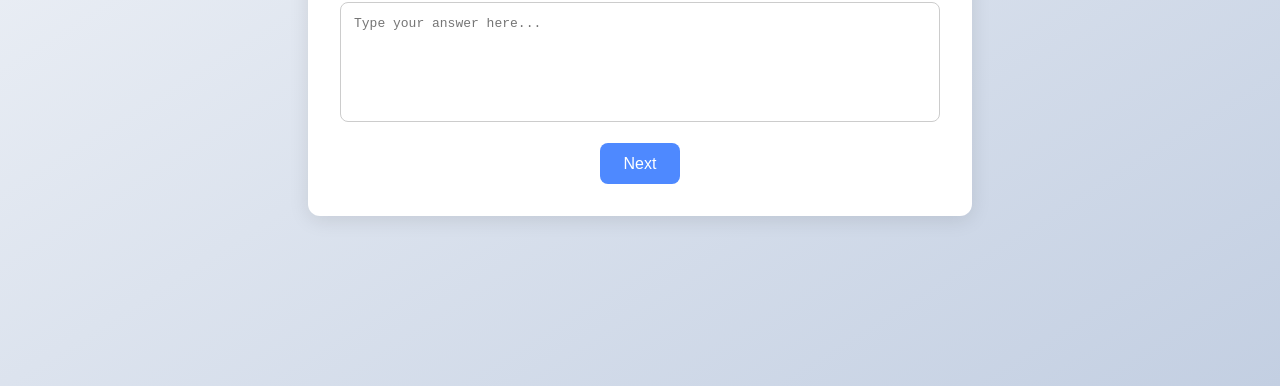
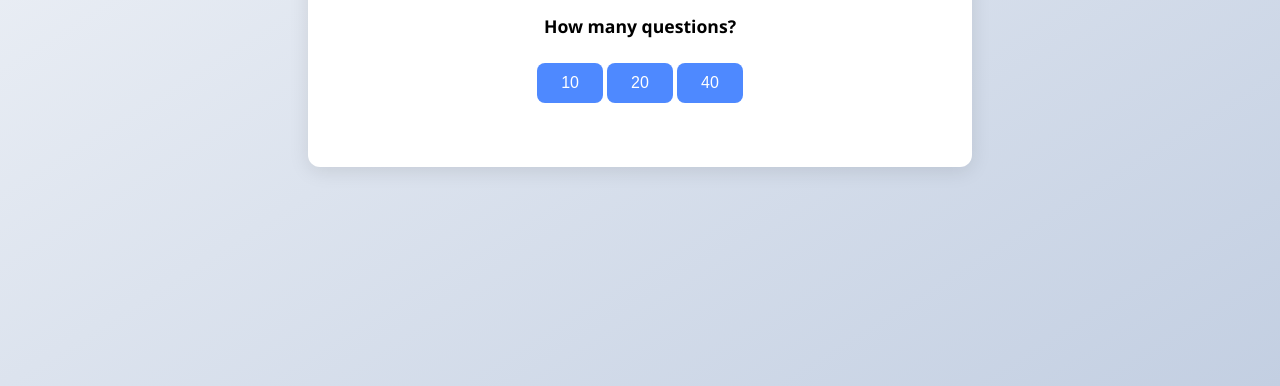
Before and after one commit to TrevorWT/poli-test, a website: page public/index.html in a window 1280 px wide. Shown: the part 414-800 px from the top of the page. Drawn offline with Linux system fonts and the light colour scheme; no server answers.

Commit message:
How many qs

```diff
--- a/public/index.html
+++ b/public/index.html
@@ -15,7 +15,13 @@
 
 
     <h1>Political Bias Calculator</h1>
-    <div id="question-box">
+    <div id="count-select" style="margin-bottom:2em; text-align:center;">
+      <h2 style="font-size:1.1em; margin-bottom:0.5em;">How many questions?</h2>
+      <button class="count-btn" data-count="10">10</button>
+      <button class="count-btn" data-count="20">20</button>
+      <button class="count-btn" data-count="40">40</button>
+    </div>
+    <div id="question-box" style="display:none;">
       <p id="question">Loading question...</p>
       <textarea id="answer" rows="5" cols="50" placeholder="Type your answer here..."></textarea><br />
       <button id="next-btn">Next</button>
--- a/public/script.mjs
+++ b/public/script.mjs
@@ -14,9 +14,23 @@ fetch('/ping')
 
 document.addEventListener("DOMContentLoaded", () => {
   let questions = [];
+  let questionCount = 10;
+
+  const countSelect = document.getElementById("count-select");
+  const countBtns = document.querySelectorAll(".count-btn");
+  const questionBox = document.getElementById("question-box");
+
+  countBtns.forEach(btn => {
+    btn.addEventListener("click", () => {
+      questionCount = parseInt(btn.getAttribute("data-count"));
+      countSelect.style.display = "none";
+      questionBox.style.display = "block";
+      loadQuestions();
+    });
+  });
 
 async function loadQuestions() {
-  const res = await fetch('/api/questions?count=10'); // change 10 to user input later
+  const res = await fetch(`/api/questions?count=${questionCount}`);
   const data = await res.json();
   questions = data.questions;
   loadQuestion();
```
